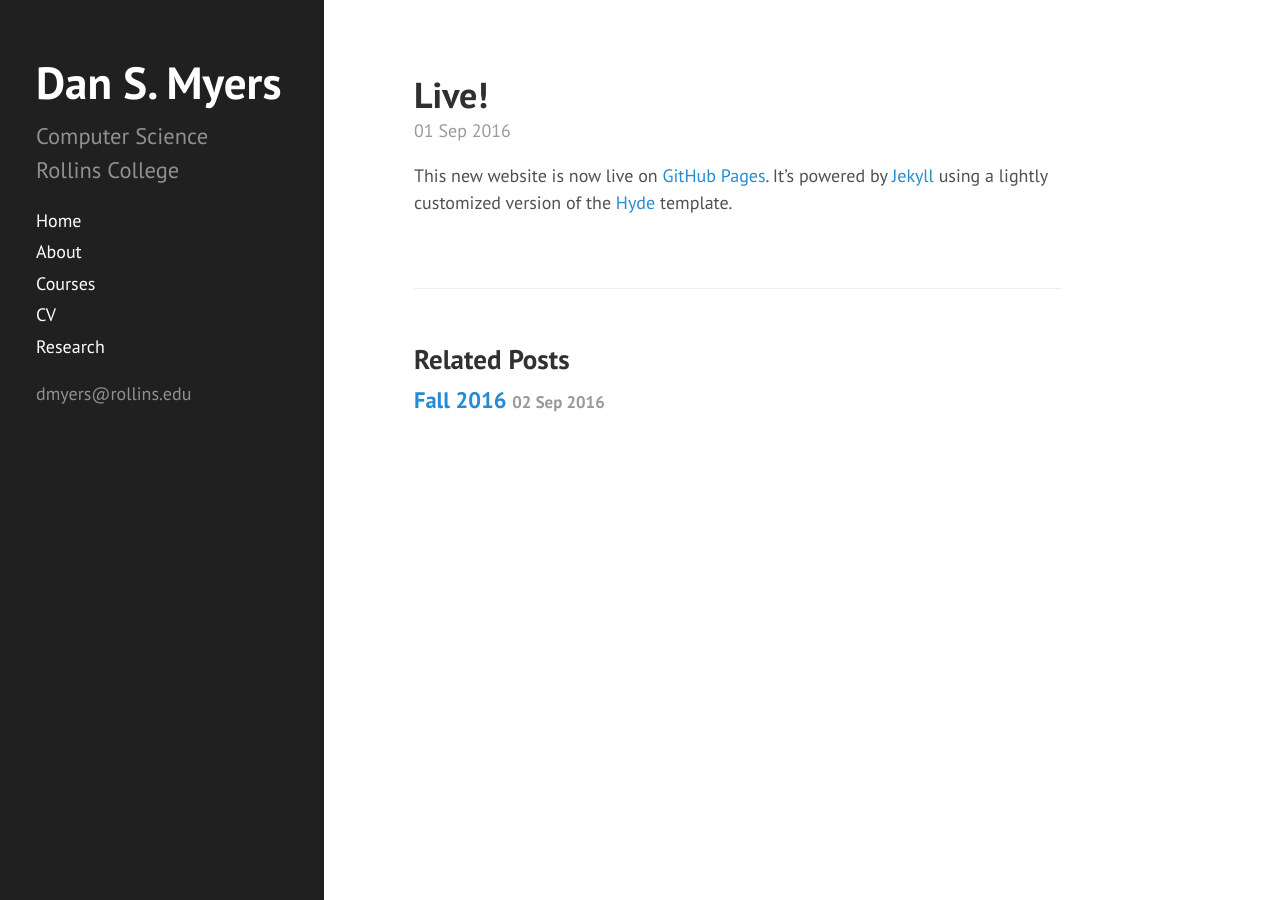
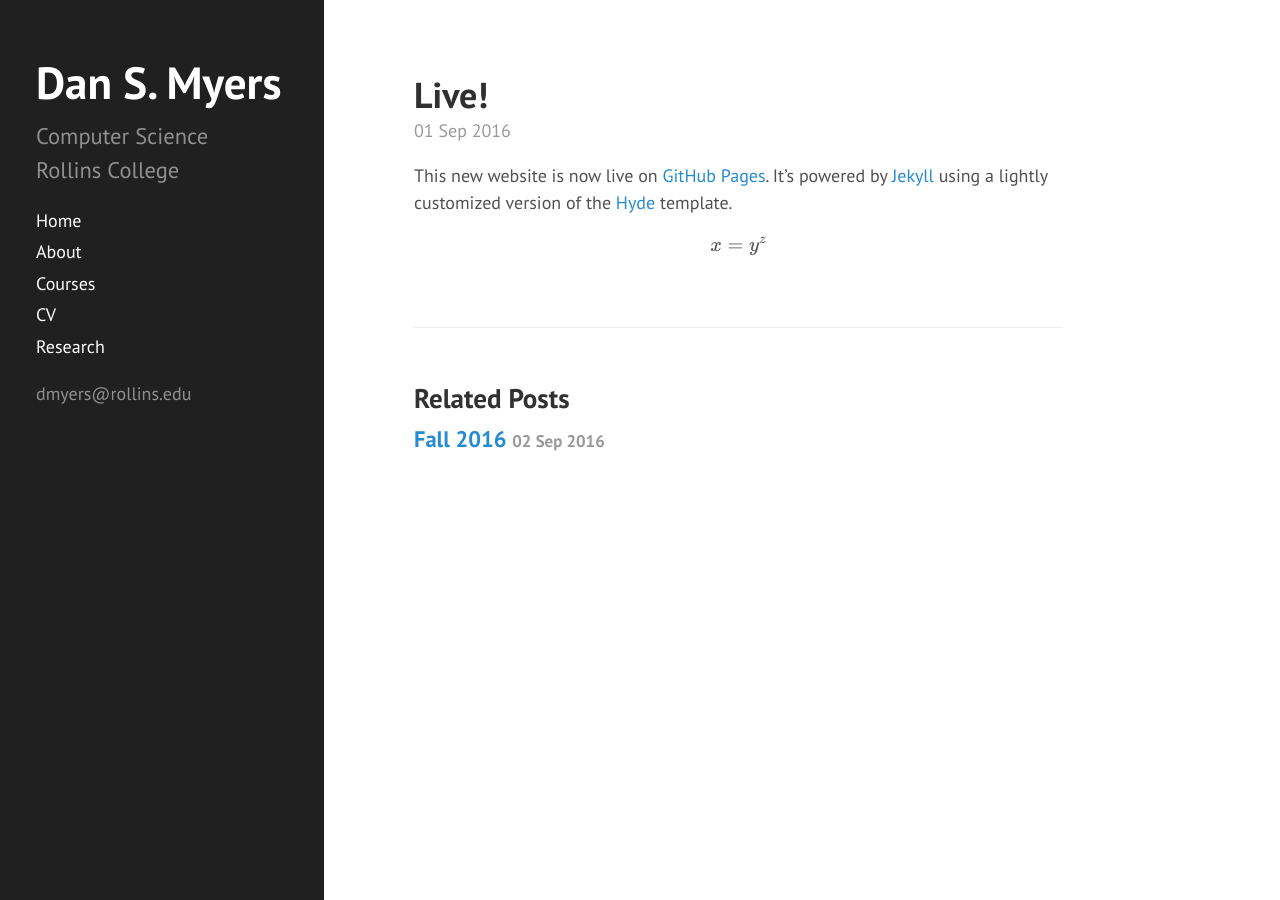
Before and after one commit to dansmyers/dansmyers.github.io-archived, a Jekyll site: the page built from _posts/2016-09-01-live.md, in a window 1280 px wide. Built offline with Jekyll 4.4.1, drawn with Linux system fonts in a browser that asks for light colours; formulas are drawn with MathJax 3.

```diff
--- a/_posts/2016-09-01-live.md
+++ b/_posts/2016-09-01-live.md
@@ -7,3 +7,5 @@ categories: admin
 
 This new website is now live on [GitHub Pages](https://pages.github.com). It's powered by [Jekyll](https://jekyllrb.com)
 using a lightly customized version of the [Hyde](http://hyde.getpoole.com) template.
+
+$$ x = y^z $$
```
